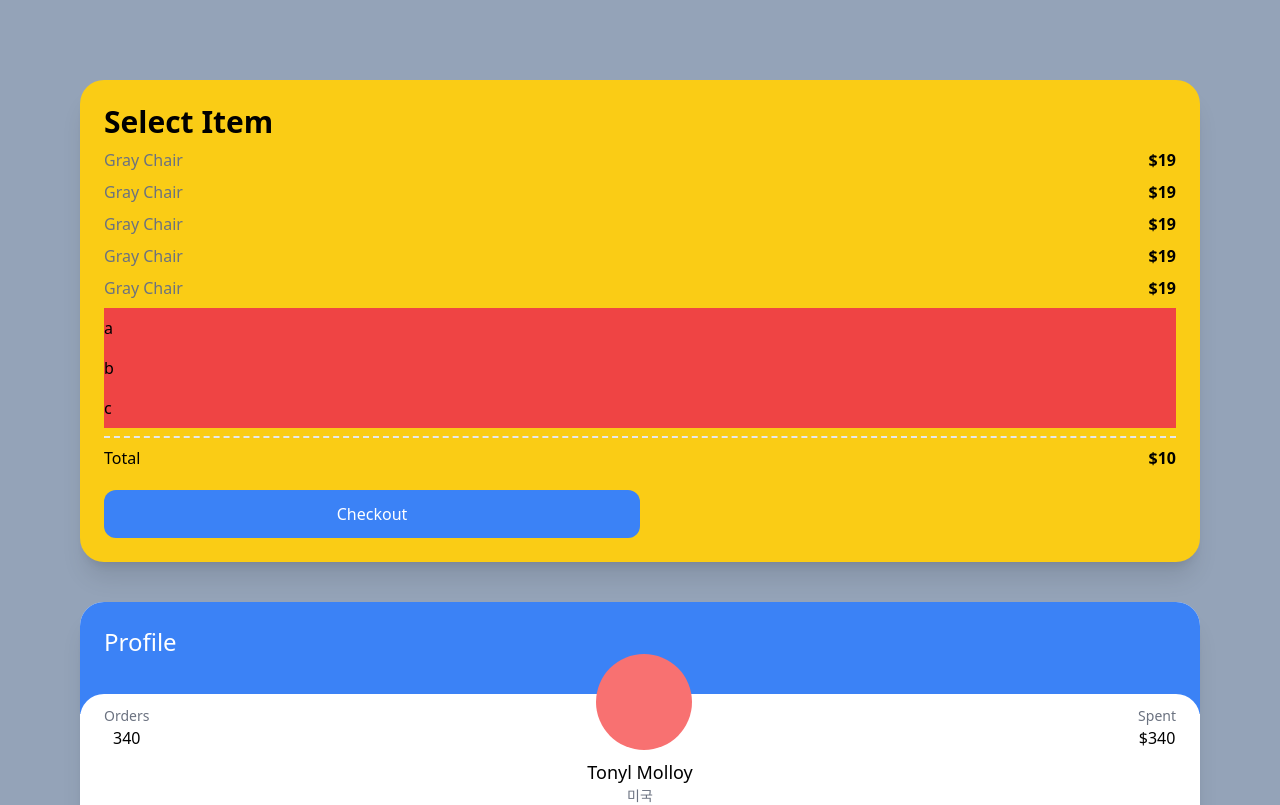
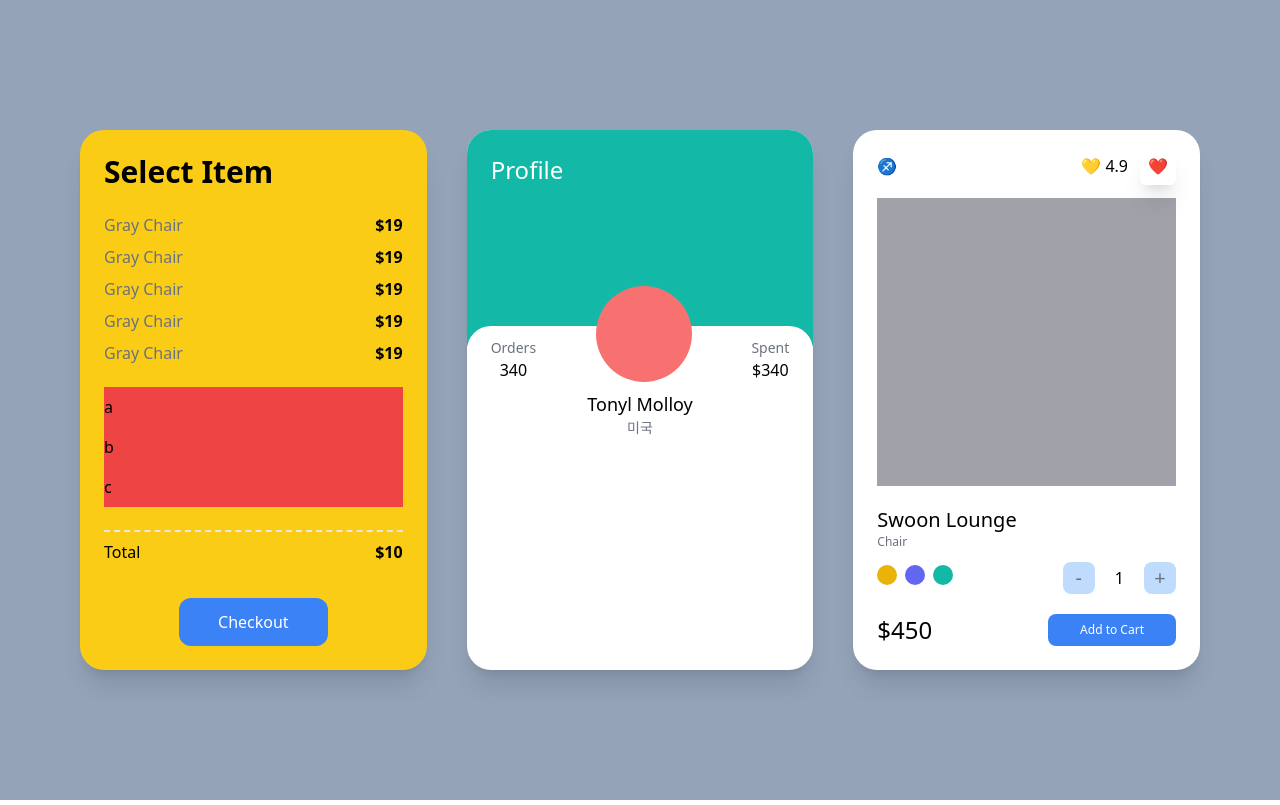
Before and after one commit to kimgorok/carrot-marcket, a Next.js app: page / in a window 1280 px wide. Shown: the top 805 px of the page. Built offline with nearby package versions, Linux system fonts and the light colour scheme.

Commit message:
ResponsiveModifiers 2

```diff
--- a/pages/index.tsx
+++ b/pages/index.tsx
@@ -2,8 +2,8 @@ import type { NextPage } from "next";
 
 const Home: NextPage = () => {
   return (
-    <div className="bg-slate-400 py-20 px-20 grid gap-10 min-h-screen">
-      <div className="bg-white sm:bg-red-400 md:bg-teal-400 lg:bg-indigo-400 xl:bg-yellow-400 2xl:bg-pink-500 p-6 rounded-3xl shadow-xl">
+    <div className="bg-slate-400 lg:place-content-center py-20 px-20 grid gap-10 md:grid-cols-2 lg:grid-cols-3 min-h-screen">
+      <div className="bg-white flex flex-col justify-between sm:hover:bg-pink-800 sm:bg-red-400 md:bg-teal-400 lg:bg-indigo-400 xl:bg-yellow-400 2xl:bg-pink-500 p-6 rounded-3xl shadow-xl">
         <span className="font-semibold text-3xl">Select Item</span>
 
         <ul>
@@ -36,7 +36,7 @@ const Home: NextPage = () => {
       </div>
 
       <div className="bg-white overflow-hidden rounded-3xl shadow-xl group">
-        <div className="bg-blue-500 p-6 pb-14">
+        <div className="bg-blue-500 portrait:bg-indigo-600 landscape:bg-teal-500 lg:pb-40 p-6 pb-14">
           <span className="text-white text-2xl">Profile</span>
         </div>
         <div className="rounded-3xl p-6 bg-white relative -top-5">
@@ -58,7 +58,7 @@ const Home: NextPage = () => {
         </div>
       </div>
 
-      <div className="bg-white p-6 rounded-3xl shadow-xl">
+      <div className="bg-white p-6 rounded-3xl shadow-xl md:col-span-2 lg:col-span-1">
         <div className="flex mb-5 justify-between items-center">
           <span>♐</span>
           <div className="space-x-3">
```
